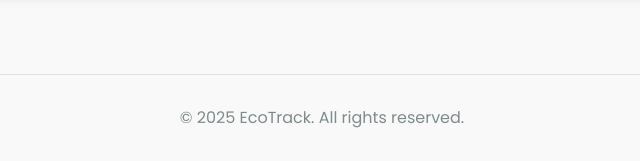
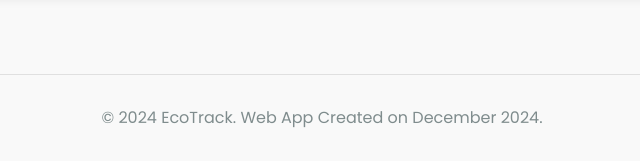
Before and after one commit to Skintern411/foodprint-emit, a Flask app: page / in a window 1280 px wide. Shown: the part 1009-1170 px from the top of the page, without its empty margins (318-958 px from the left). Run offline with Flask 3, Linux system fonts and the light colour scheme; some libraries are stand-ins or nearby versions.

Commit message:
Updated HTML

```diff
--- a/templates/index.html
+++ b/templates/index.html
@@ -591,7 +591,7 @@
         </main>
 
         <footer>
-            <p>&copy; 2025 EcoTrack. All rights reserved.</p>
+            <p>&copy; 2024 EcoTrack. Web App Created on December 2024.</p>
         </footer>
     </div>
 
```
